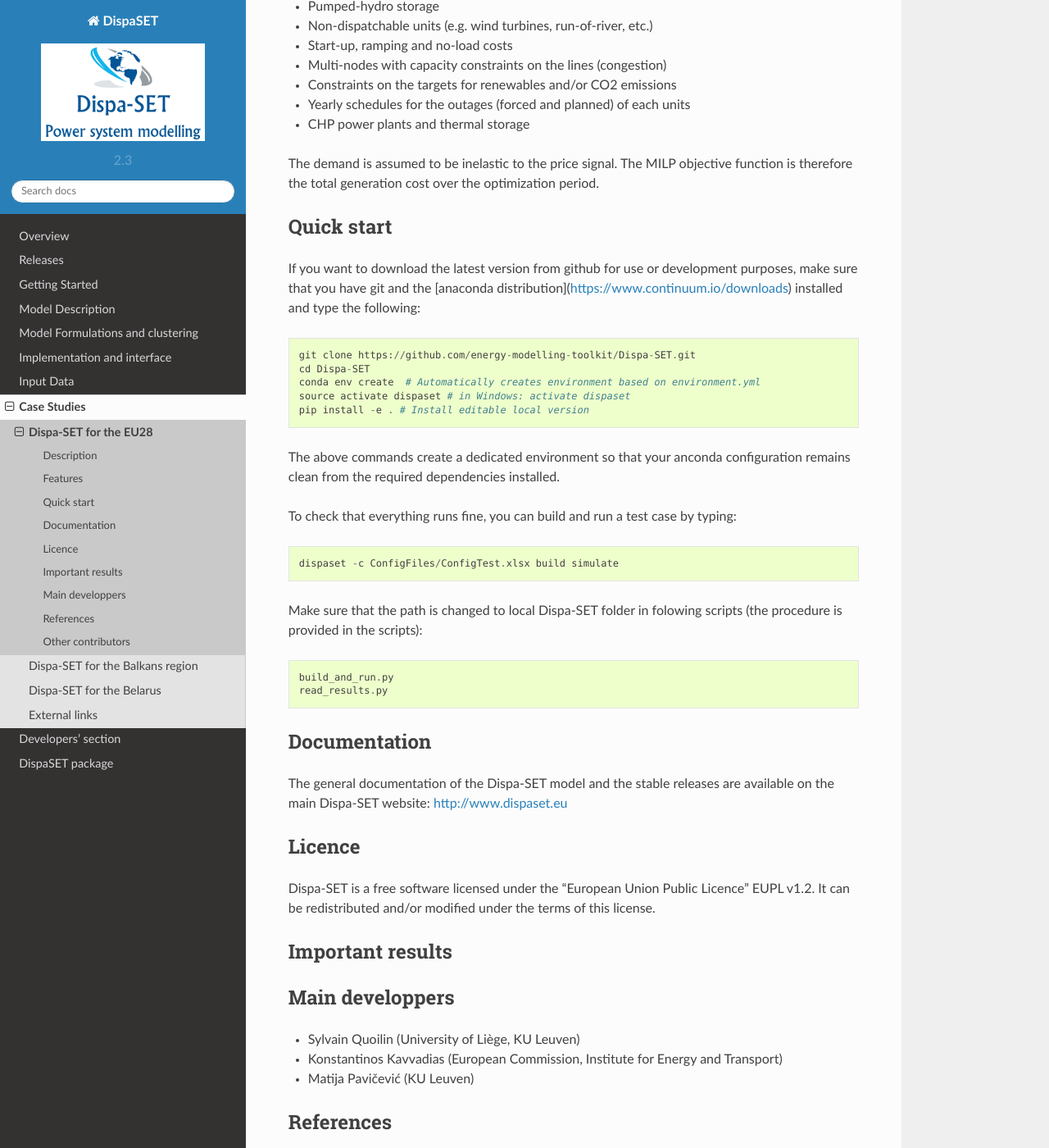
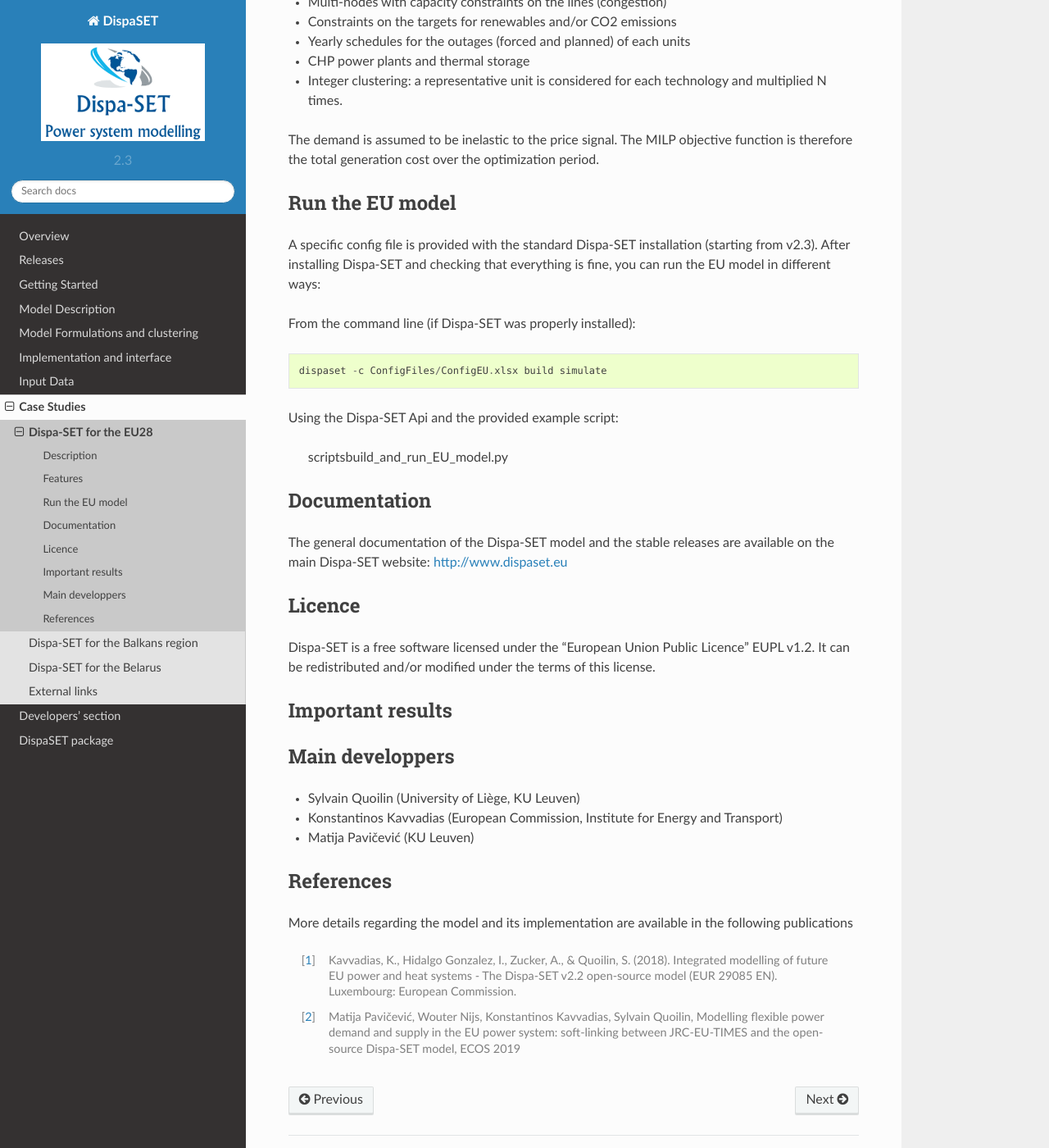
Before and after one commit to energy-modelling-toolkit/Dispa-SET, a Sphinx documentation site: the page built from Docs/caseeu28.rst, in a window 1280 px wide and 1400 px high, scrolled down 761 px. Shown: the whole window at 82% size. Built offline with Sphinx 7.4.7 and the Read the Docs theme 2.0.0, drawn with Linux system fonts in a browser that asks for light colours; some of the changed text lies outside the part shown.

Commit message:
Updated docs for the EU case

```diff
--- a/Docs/caseeu28.rst
+++ b/Docs/caseeu28.rst
@@ -5,12 +5,8 @@ Dispa-SET for the EU28
 
 Description
 -----------
-.. warning::
-    The Dispa-SET for the EU28 is currently in developmend and will be released soon
 
-This is input data of the Dispa-SET model, applied to the EU28 member states
-
-.. Countries included in different scenarios are show in the table [1]_ [2]_ [3]_ [4]_ :
+Dispa-SET is provided with a ready-to-use dataset of the EU28 (+Norway +Switzerland) power system. A detailed description of the model and of the selected input data is available in [1]_ and [2]_.
 
 The power plants in the model are represented as a cluster of units powered by the same fuel type and technology. They can be modelled together with a large number of RES units with separate hourly distribution curves.
 
@@ -32,30 +28,22 @@ The model is expressed as an optimization problem. Continuous variables include
 - Constraints on the targets for renewables and/or CO2 emissions
 - Yearly schedules for the outages (forced and planned) of each units
 - CHP power plants and thermal storage
+- Integer clustering: a representative unit is considered for each technology and multiplied N times.
 
 The demand is assumed to be inelastic to the price signal. The MILP objective function is therefore the total generation cost over the optimization period.
 
-Quick start
------------
+Run the EU model
+----------------
 
-If you want to download the latest version from github for use or development purposes, make sure that you have git and the [anaconda distribution](https://www.continuum.io/downloads) installed and type the following::
+A specific config file is provided with the standard Dispa-SET installation (starting from v2.3). After installing Dispa-SET and checking that everything is fine, you can run the EU model in different ways:
 
-	git clone https://github.com/energy-modelling-toolkit/Dispa-SET.git
-	cd Dispa-SET
-	conda env create  # Automatically creates environment based on environment.yml
-	source activate dispaset # in Windows: activate dispaset
-	pip install -e . # Install editable local version
+From the command line (if Dispa-SET was properly installed)::
 
-The above commands create a dedicated environment so that your anconda configuration remains clean from the required dependencies installed.
+	dispaset -c ConfigFiles/ConfigEU.xlsx build simulate
 
-To check that everything runs fine, you can build and run a test case by typing::
+Using the Dispa-SET Api and the provided example script:
 
-	dispaset -c ConfigFiles/ConfigTest.xlsx build simulate
-
-Make sure that the path is changed to local Dispa-SET folder in folowing scripts (the procedure is provided in the scripts)::
-
-	build_and_run.py
-	read_results.py
+	scripts\build_and_run_EU_model.py
 
 
 Documentation
@@ -83,10 +71,6 @@ References
 ----------
 More details regarding the model and its implementation are available in the following publications
 
-.. .. [1] Pavičević, M., Kavvadias, K. & Quoilin, S. (2018). Impact of model formulation on power system simulations - Example with the Dispa-SET Balkans model, EMP-E conference 2018: Modelling Clean Energy Pathways, Brussels.
-.. .. [2] Pavičević, M., Quoilin, S. & Pukšec, T., (2018). Comparison of Different Power Plant Clustering Approaches for Modeling Future Power Systems, Proceedings of the 3rd SEE SDEWES Conference, Novi Sad.
-.. .. [3] Tomić, I., Pavičević, M., Quoilin, S., Zucker, A., Pukšec, T., Krajačić. G. & Duić, N., (2017). Applying the Dispa-SET model on the seven countries from the South East Europe. 8th Energy Planning and Modeling of Energy Systems-Meeting, Belgrade. https://bib.irb.hr/prikazi-rad?rad=901595
-.. .. [4] Pavičević, M., Tomić, I., Quoilin, S., Zucker, A., Pukšec, T., Krajačić. G. & Duić, N., (2017). Applying the Dispa-SET model on the Western Balkans power systems. Proceedings of the 2017 12th SDEWES Conference, Dubrovnik. http://hdl.handle.net/2268/215095
+.. [1] Kavvadias, K., Hidalgo Gonzalez, I., Zucker, A., & Quoilin, S. (2018). Integrated modelling of future EU power and heat systems - The Dispa-SET v2.2 open-source model (EUR 29085 EN). Luxembourg: European Commission.
 
-Other contributors
-------------------
+.. [2] Matija Pavičević, Wouter Nijs, Konstantinos Kavvadias, Sylvain Quoilin,  Modelling flexible power demand and supply in the EU power system: soft-linking between JRC-EU-TIMES and the open-source Dispa-SET model, ECOS 2019
```
